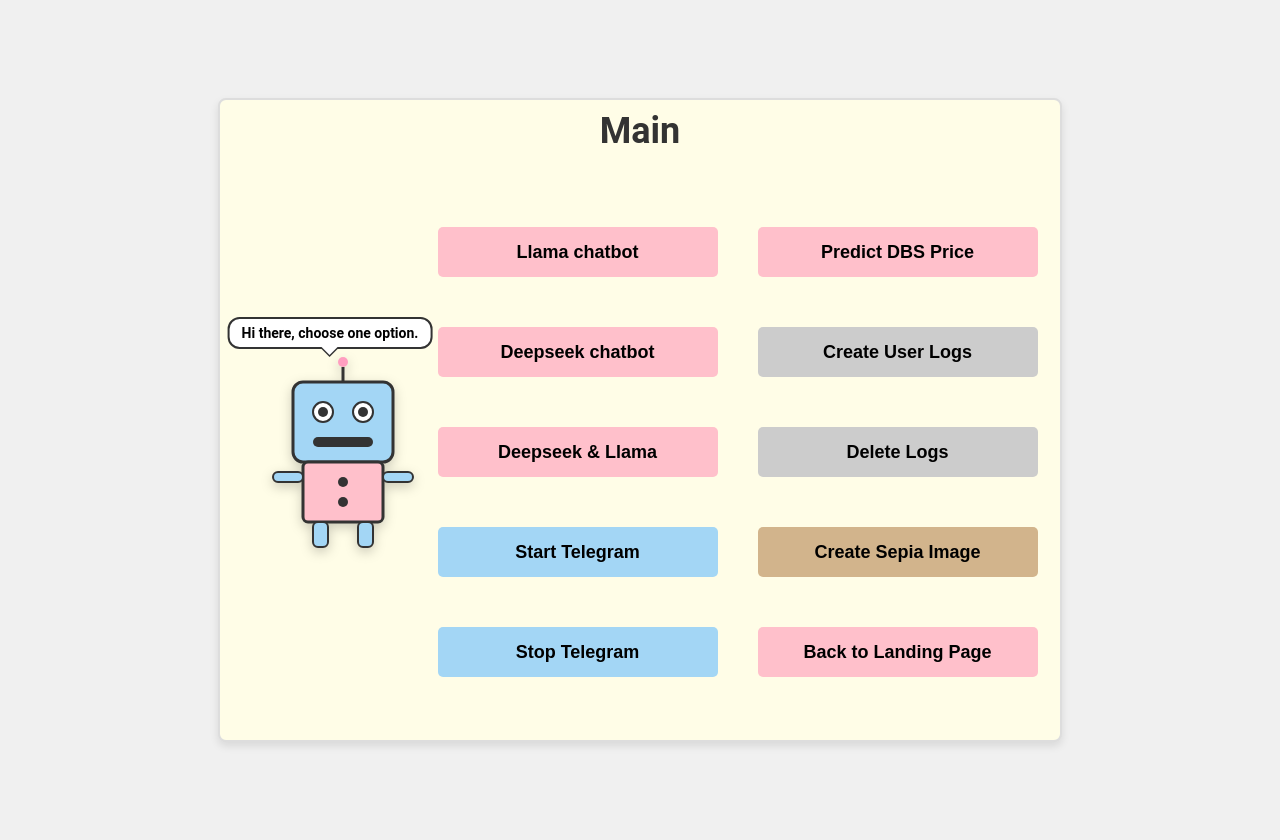
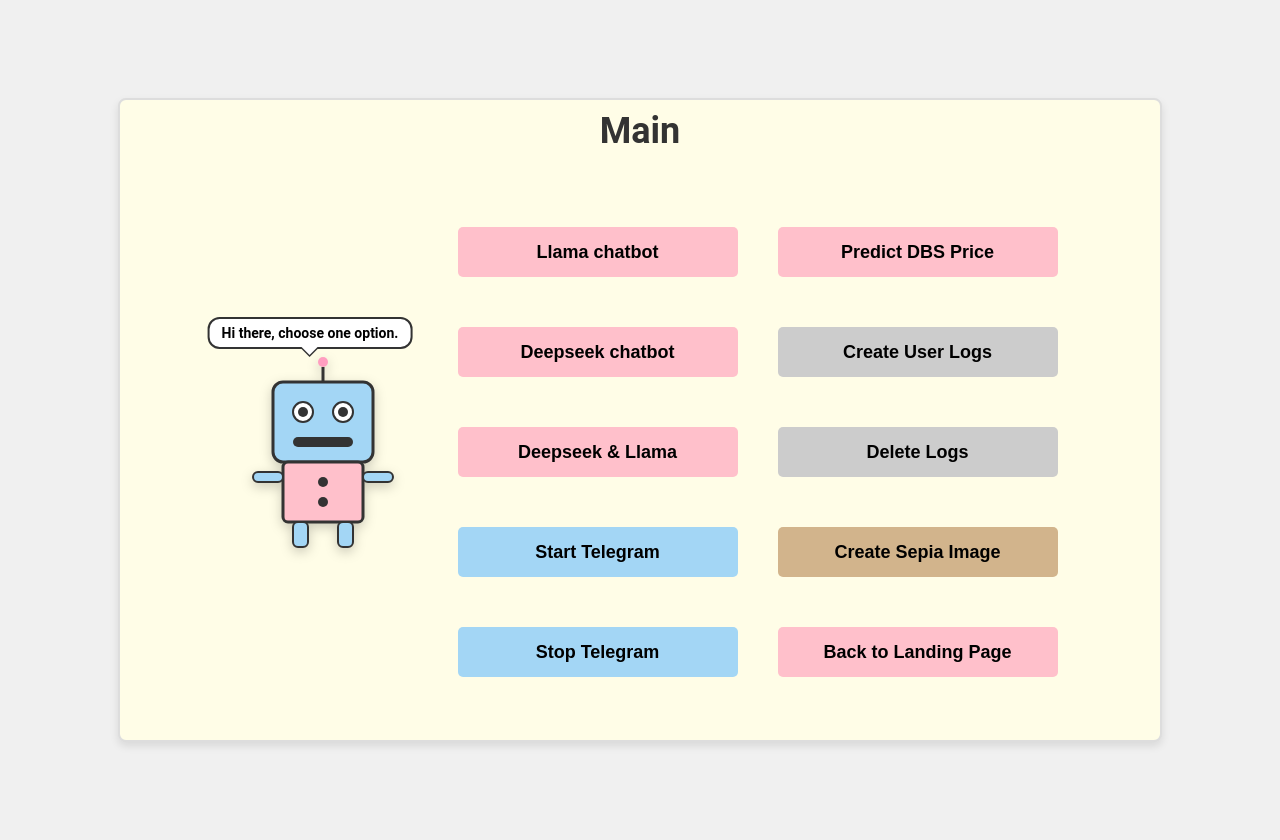
Before and after one commit to miqqie/dbs_pred, a Flask app: page /main in a window 1280 px wide. Run offline with Flask 3, Linux system fonts and the light colour scheme; parts of the project's set-up code (start-up, migrations or seed data) failed here and were passed over.

Commit message:
update container

```diff
--- a/static/styles.css
+++ b/static/styles.css
@@ -128,6 +128,7 @@ h2 {
 
 .main-container {
     min-height: 600px;
+    max-width: 1000px;
 }
 
 .main-container h2[style*="font-size: 36px"] {
@@ -149,6 +150,10 @@ h2 {
 
 .main-container .button-container {
     padding-left: 0px;
+}
+
+.main-container .robot-container {
+    margin-right: 40px;
 }
 
 form {
```
